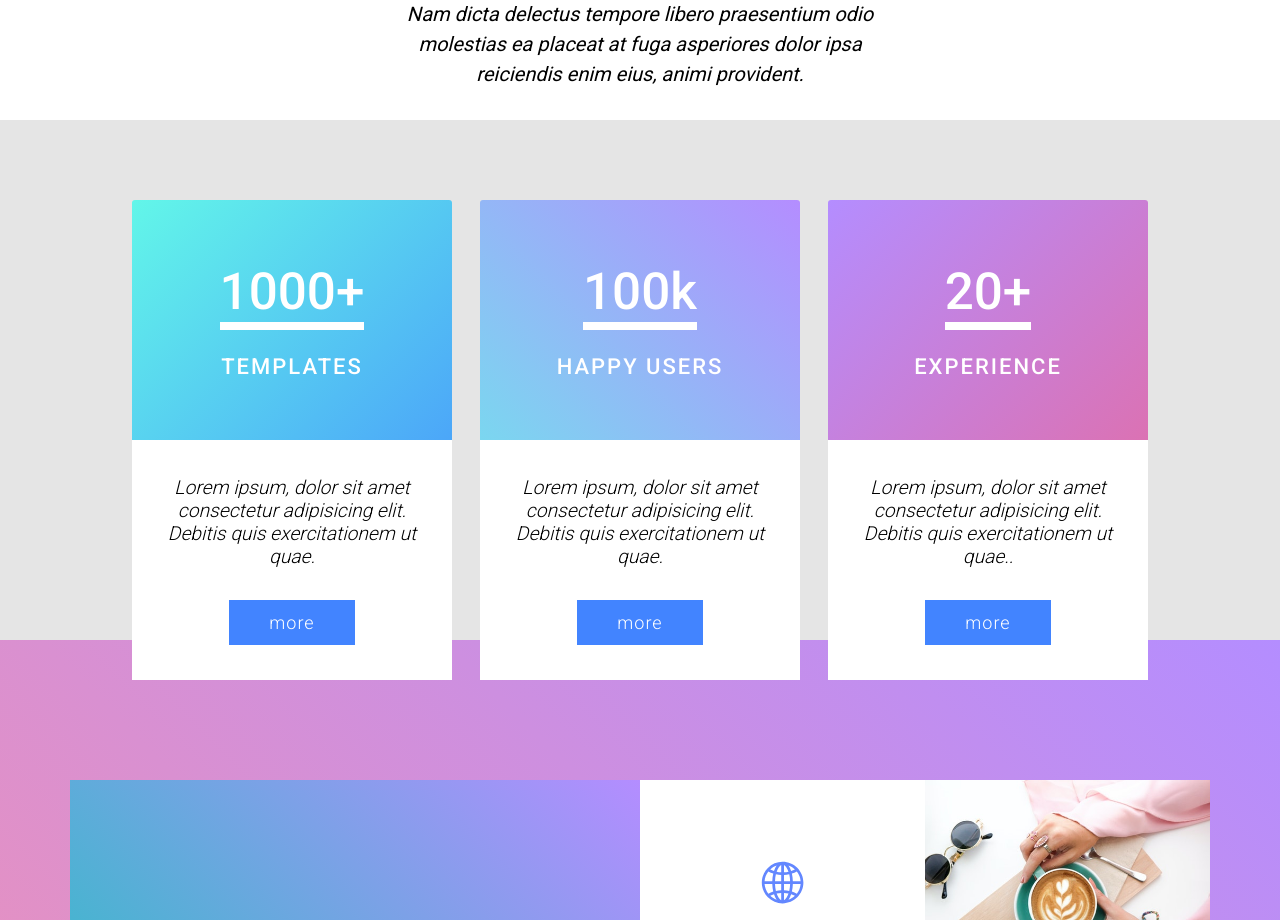
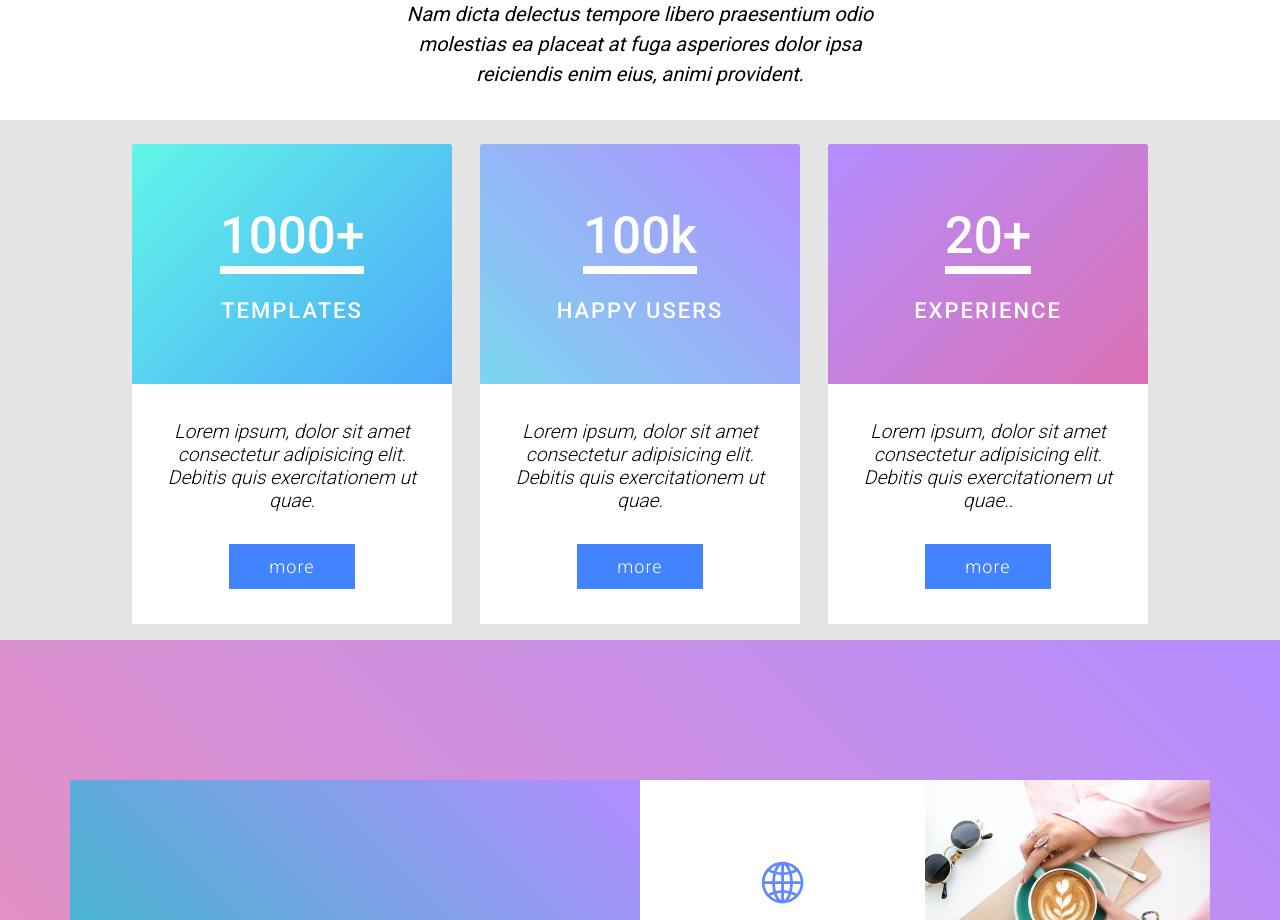
Before and after one commit to bbrownsell/react-buzz-webpage, a React (Create React App) app: page / in a window 1280 px wide. Shown: the part 1060-1980 px from the top of the page. Built offline with nearby package versions, Linux system fonts and the light colour scheme.

Commit message:
Add files via upload

```diff
--- a/src/Components/Cards/Cards.css
+++ b/src/Components/Cards/Cards.css
@@ -37,7 +37,7 @@
     display: flex;
     justify-content: space-evenly;
     margin: 0 auto;
-    padding: 5rem 3rem 0 3rem;
+    padding: 1.5rem 3rem 0 3rem;
     width: 90%;
 }
 
```
Also changed, not shown: src/Components/Cards/Cards.js (line endings or trailing spaces).
